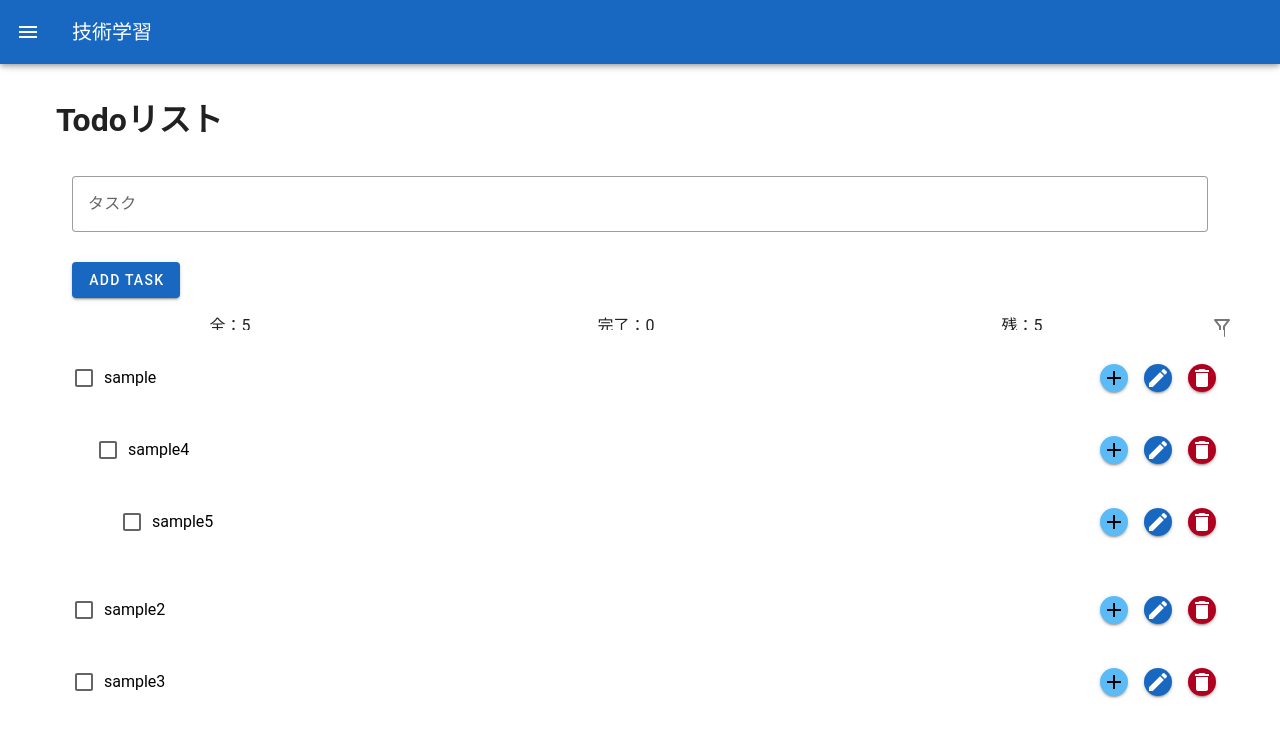
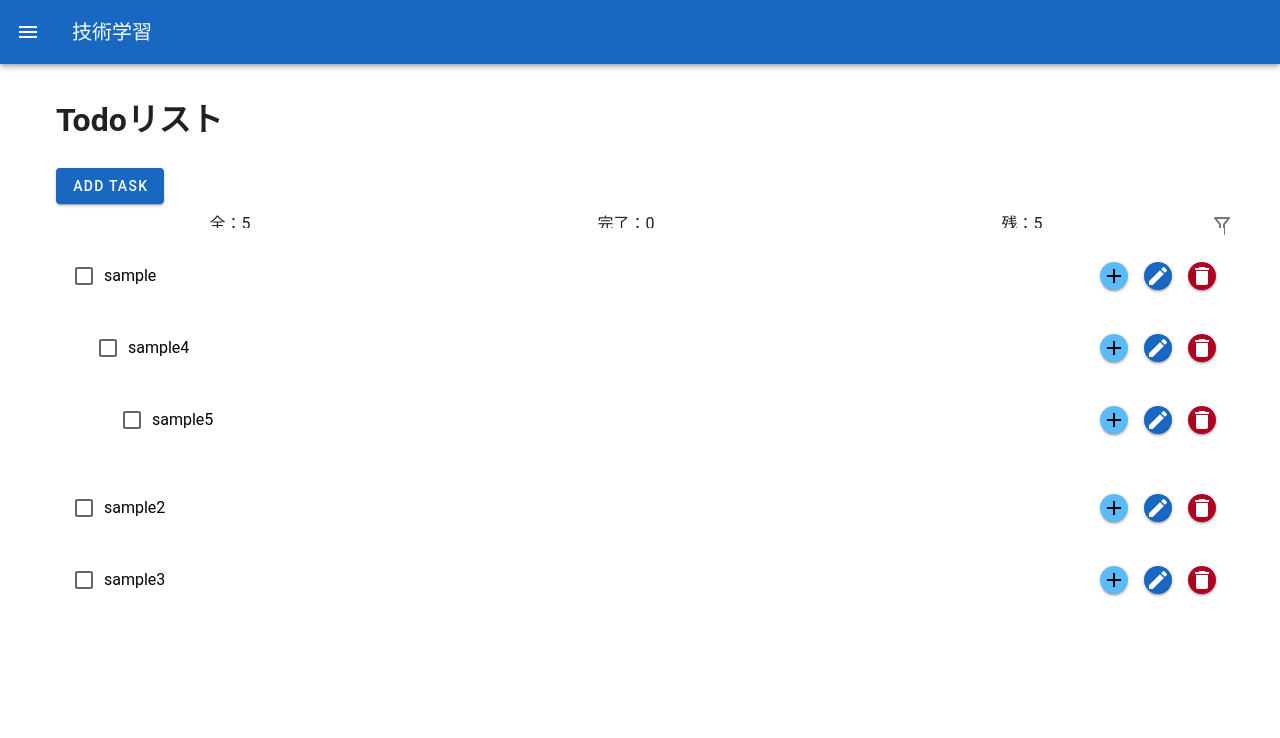
Before and after one commit to Keisuke-Yoshinaga/learning-project, a Vue app in the folder front/app/: page /todo in a window 1280 px wide. Shown: the top 738 px of the page. Built offline with nearby package versions, Linux system fonts and the light colour scheme.

Commit message:
タスク追加方法の修正

```diff
--- a/front/app/src/features/Todo/components/InputTask.vue
+++ b/front/app/src/features/Todo/components/InputTask.vue
@@ -1,45 +1,14 @@
 <script lang="ts" setup>
-import { ref } from 'vue'
-import type { Ref } from 'vue'
-import { useTaskListStore } from '../store/taskList'
+import { useEditTaskDialogStore } from '../store/editTaskDialog';
 
+const dialogStore = useEditTaskDialogStore();
 
-const inputTask: Ref<string> = ref("");
-const errorMessage: Ref<string> = ref("");
-
-const taskListStore = useTaskListStore();
-
-// 必須入力チェック
-const requiredValidation = (): boolean => {
-  if (!inputTask.value) {
-    if (!inputTask.value.trim()) {
-      // 入力が空orスペースのみの場合はエラーメッセージを表示
-      errorMessage.value = "入力してください。";
-      return false;
-    }
-  } else {
-    errorMessage.value = "";
-    return true;
-  }
-  return true;
-}
-
-const addTask = (): void => {
-  if (!requiredValidation()) {
-    return;
-  }
-
-  taskListStore.addTask(inputTask.value);
-
-  inputTask.value = "";
-}
 </script>
 
 <template>
   <v-row>
     <v-col>
-      <v-text-field v-model="inputTask" label="タスク" clearable variant="outlined" :error-messages="errorMessage" @input="requiredValidation"></v-text-field>
-      <v-btn color="primary" class="w-full rounded mt-2" @click="addTask">
+      <v-btn color="primary" class="w-full rounded mt-2" @click="dialogStore.openNewDialog('')">
         Add Task
       </v-btn>
     </v-col>
--- a/front/app/src/features/Todo/components/ShowEditTaskDialog.vue
+++ b/front/app/src/features/Todo/components/ShowEditTaskDialog.vue
@@ -104,7 +104,7 @@ const saveTask = () => {
       <v-card-actions>
         <v-spacer></v-spacer>
         <!-- 保存 -->
-        <v-btn color="primary" @click="saveTask">保存</v-btn>
+        <v-btn color="primary" @click="saveTask">SAVE</v-btn>
       </v-card-actions>
     </v-card>
   </v-dialog>
--- a/front/app/src/features/Todo/components/ShowTaskList.vue
+++ b/front/app/src/features/Todo/components/ShowTaskList.vue
@@ -18,7 +18,7 @@ let filters = ref<string[]>([]);
 
 <template>
   <!-- TODO フィルター機能 -->
-  <v-row class="w-full" justify="end">
+  <v-row class="w-full mt-2" justify="end">
     <ShowTaskListStats :filters="filters" />
     <!-- フィルターボタン -->
     <v-btn v-if="!filters.length" density="compact" icon="mdi-filter-outline" variant="plain" @click="filterDialog = true"></v-btn>
--- a/front/app/src/features/Todo/views/Todo.vue
+++ b/front/app/src/features/Todo/views/Todo.vue
@@ -9,13 +9,9 @@ import ShowTaskList from '../components/ShowTaskList.vue'
   <v-container class="h-100">
     <div class="h-100 flex flex-col items-center bg-slate-100">
       <h1 class="mt-4 text-4xl font-bold">Todoリスト</h1>
-      <div class="mt-5 w-full max-w-xl">
-        <div class="w-full rounded-lg bg-white px-4 py-3 shadow-md">
-          <InputTask />
-        </div>
-        <div class="mt-4 w-full">
-          <ShowTaskList />
-        </div>
+      <div class="mt-4 w-full max-w-xl">
+        <InputTask />
+        <ShowTaskList />
       </div>
     </div>
   </v-container>
```
